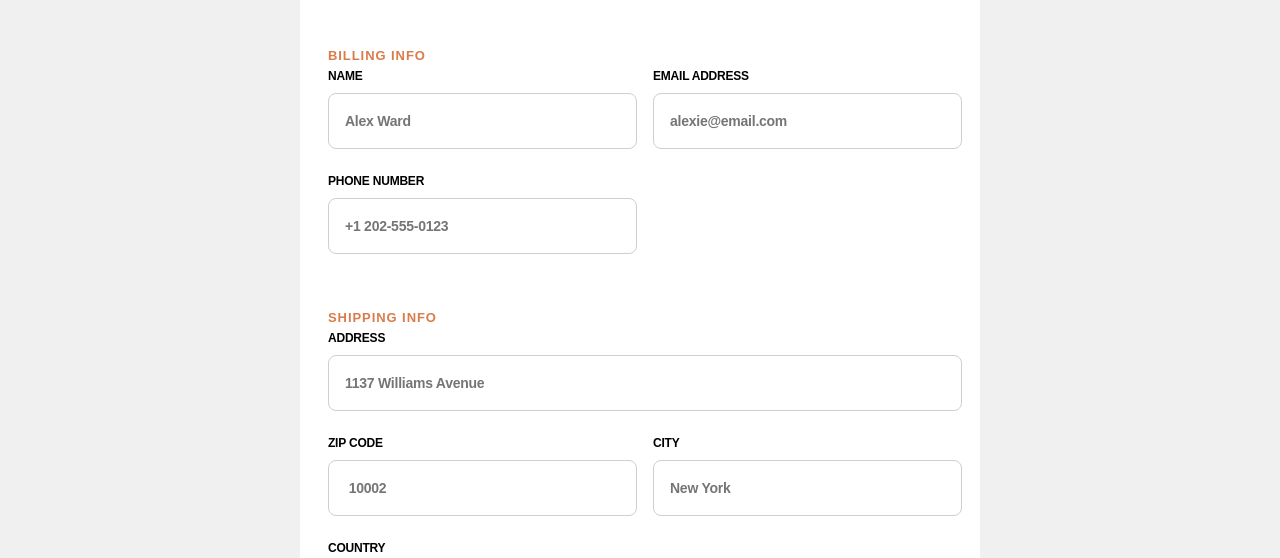
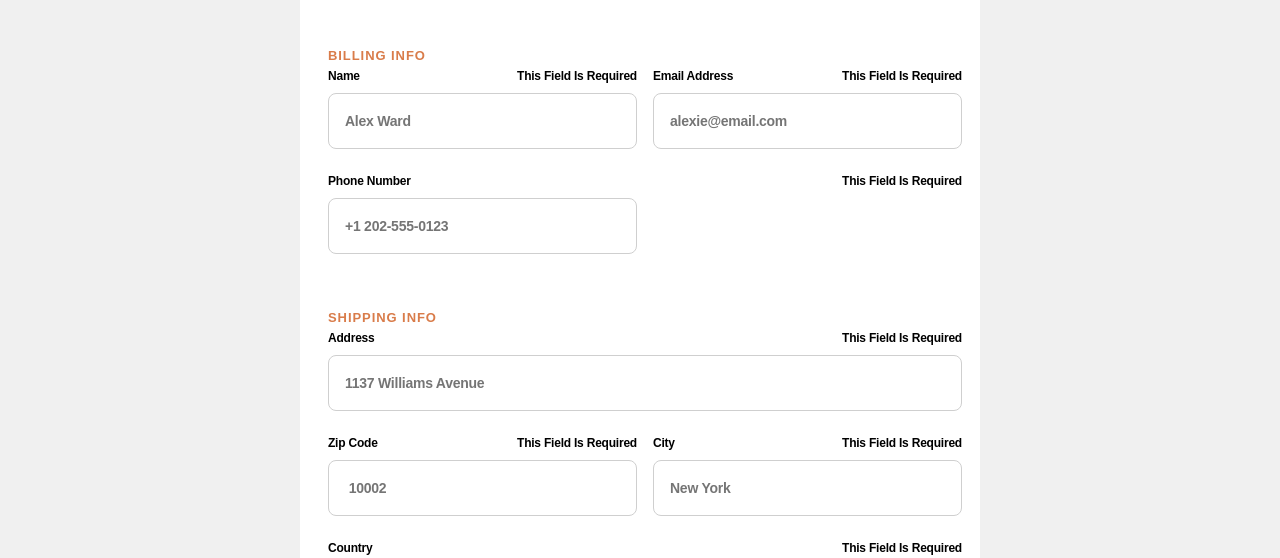
Before and after one commit to khaya05/audiophile-ecom-website, a React (Create React App) app: page /checkout in a window 1280 px wide. Shown: the part 242-800 px from the top of the page. Built offline with nearby package versions, Linux system fonts and the light colour scheme.

Commit message:
added localStorage functionality

```diff
--- a/src/components/Checkout/CheckoutForm/CheckoutForm.jsx
+++ b/src/components/Checkout/CheckoutForm/CheckoutForm.jsx
@@ -40,6 +40,7 @@ function CheckoutForm() {
               name="name"
               type="text"
               required={true}
+              errorMessage="This field is required"
               placeholder="Alex Ward"
             />
 
@@ -49,6 +50,7 @@ function CheckoutForm() {
               name="email"
               type="email"
               required={true}
+              errorMessage="This field is required"
               placeholder="alexie@email.com"
             />
           </div>
@@ -59,6 +61,7 @@ function CheckoutForm() {
             name="phone"
             type="text"
             required={true}
+            errorMessage="This field is required"
             placeholder="+1 202-555-0123"
           />
         </fieldset>
@@ -71,6 +74,7 @@ function CheckoutForm() {
             name="address"
             type="text"
             required={true}
+            errorMessage="This field is required"
             placeholder="1137 Williams Avenue"
           />
 
@@ -81,6 +85,7 @@ function CheckoutForm() {
               name="zipCode"
               type="text"
               required={true}
+              errorMessage="This field is required"
               placeholder=" 10002"
             />
 
@@ -90,6 +95,7 @@ function CheckoutForm() {
               name="city"
               type="text"
               required={true}
+              errorMessage="This field is required"
               placeholder="New York"
             />
           </div>
@@ -100,6 +106,7 @@ function CheckoutForm() {
             name="country"
             type="text"
             required={true}
+            errorMessage="This field is required"
             placeholder="United States"
           />
         </fieldset>
@@ -236,14 +243,27 @@ const Form = styled.div`
     margin-bottom: 24px;
   }
 
+  .field-container span {
+    display: hidden;
+  }
+
+  .field-container span,
+  label {
+    font-size: 12px;
+    text-transform: capitalize;
+    font-weight: 700;
+    line-height: 16px;
+    letter-spacing: -0.214286px;
+  }
+
+  .field-container {
+    margin-bottom: 9px;
+    display: flex;
+    justify-content: space-between;
+  }
+
   label {
     display: block;
-    text-transform: uppercase;
-    font-weight: 700;
-    font-size: 12px;
-    line-height: 16px;
-    letter-spacing: -0.214286px;
-    margin-bottom: 9px;
   }
 
   .input-container {
@@ -304,6 +324,10 @@ const Form = styled.div`
       width: 100%;
     }
 
+    /* input[name='country'] {
+      width: 50%;
+    } */
+
     input[type='text'],
     input[type='email'] {
       width: 100%;
--- a/src/components/Checkout/FormInput/FormInput.jsx
+++ b/src/components/Checkout/FormInput/FormInput.jsx
@@ -6,10 +6,14 @@ function FormInput({
   placeholder,
   onChange,
   value,
+  errorMessage,
 }) {
   return (
     <div>
-      <label htmlFor={name}>{label}</label>
+      <div className="field-container">
+        <label htmlFor={name}>{label}</label>
+        <span>{errorMessage}</span>
+      </div>
       <input
         type={type}
         name={name}
--- a/src/components/Navbar/Navbar.jsx
+++ b/src/components/Navbar/Navbar.jsx
@@ -11,8 +11,12 @@ import { ReactComponent as Logo } from '../../assets/shared/desktop/logo.svg';
 function Navbar() {
   const dispatch = useDispatch();
   const location = useLocation();
-  const cartItems = useSelector((state) => state.cart.cartItems).length;
+  const cartItems = useSelector((state) => state.cart.cartItems);
   const showMenu = useSelector((state) => state.ui.showMenu);
+
+  const noOfItemsInCart = cartItems.reduce((total, currVal) => {
+    return (total += currVal.quantity);
+  }, 0);
 
   const handleShowCart = () => {
     if (location.pathname !== '/checkout') {
@@ -33,7 +37,7 @@ function Navbar() {
           <div
             className="menu-btn-container"
             role="button"
-            aria-label='mobile toggle menu'
+            aria-label="mobile toggle menu"
             onClick={handleShowMenu}
             style={{ zIndex: showMenu ? 3 : 1 }}
           >
@@ -45,7 +49,7 @@ function Navbar() {
           </Link>
         </div>
 
-        <ul aria-label='navigation'>
+        <ul aria-label="navigation">
           {pages.map(({ page, id }) => (
             <li key={id}>
               <NavLink
@@ -61,11 +65,11 @@ function Navbar() {
         <div
           className="cart-container"
           role="button"
-          aria-label='cart'
+          aria-label="cart"
           onClick={handleShowCart}
           style={{ zIndex: showMenu ? 1 : 3 }}
         >
-          {cartItems > 0 && <div className="counter">{cartItems}</div>}
+          {cartItems.length > 0 && <div className="counter">{noOfItemsInCart}</div>}
           <AiOutlineShoppingCart />
         </div>
       </div>
--- a/src/components/UI/OrangeBtn.jsx
+++ b/src/components/UI/OrangeBtn.jsx
@@ -29,6 +29,7 @@ function OrangeBtn({ text, action, cartInfo }) {
       dispatch(uiActions.toggleModal());
       dispatch(uiActions.toggleThanksCard());
       dispatch(cartActions.removeAll());
+      localStorage.clear()
       navigate('/');
     }
   };
@@ -48,7 +49,7 @@ const Button = styled.button`
   width: 100%;
   text-transform: uppercase;
   font-weight: 700;
-  font-size: 13px;
+  font-size: 12px;
   line-height: 18px;
   letter-spacing: 1px;
 
--- a/src/index.scss
+++ b/src/index.scss
@@ -72,6 +72,7 @@ svg {
   --01-white: hsla(0, 0%, 100%, 0.1);
   --dark: hsla(0, 0%, 6%, 1);
   --dark-hover: hsla(0, 0%, 30%, 1);
+  --error: rgb(206,44,57)
 }
 
 * {
--- a/src/store/cartSlice.js
+++ b/src/store/cartSlice.js
@@ -4,7 +4,7 @@ const cartSlice = createSlice({
   name: 'cartSlice',
   initialState: {
     count: 1,
-    cartItems: [],
+    cartItems: JSON.parse(localStorage.getItem('cartItems')) || [],
     total: 0,
     shipping: 50,
     vat: 0,
@@ -20,12 +20,12 @@ const cartSlice = createSlice({
         state.cartItems.push(item);
       } else {
         state.cartItems.map((currentItem) => {
-          if (currentItem.id === item.id) {
-            return (currentItem.quantity =
-              currentItem.quantity + item.quantity);
-          }
+          return currentItem.id === item.id
+            ? (currentItem.quantity = currentItem.quantity + item.quantity)
+            : 1;
         });
       }
+      localStorage.setItem('cartItems', JSON.stringify(state.cartItems));
       state.count = 1;
     },
 
@@ -47,6 +47,7 @@ const cartSlice = createSlice({
           ? { ...item, quantity: item.quantity++ }
           : item;
       });
+      localStorage.setItem('cartItems', JSON.stringify(state.cartItems));
     },
 
     decreaseQuantityInCart(state, action) {
@@ -65,10 +66,13 @@ const cartSlice = createSlice({
             : item;
         });
       }
+
+      localStorage.setItem('cartItems', JSON.stringify(state.cartItems));
     },
 
     removeAll(state) {
       state.cartItems = [];
+      localStorage.clear()
     },
 
     getTotal(state) {
```
